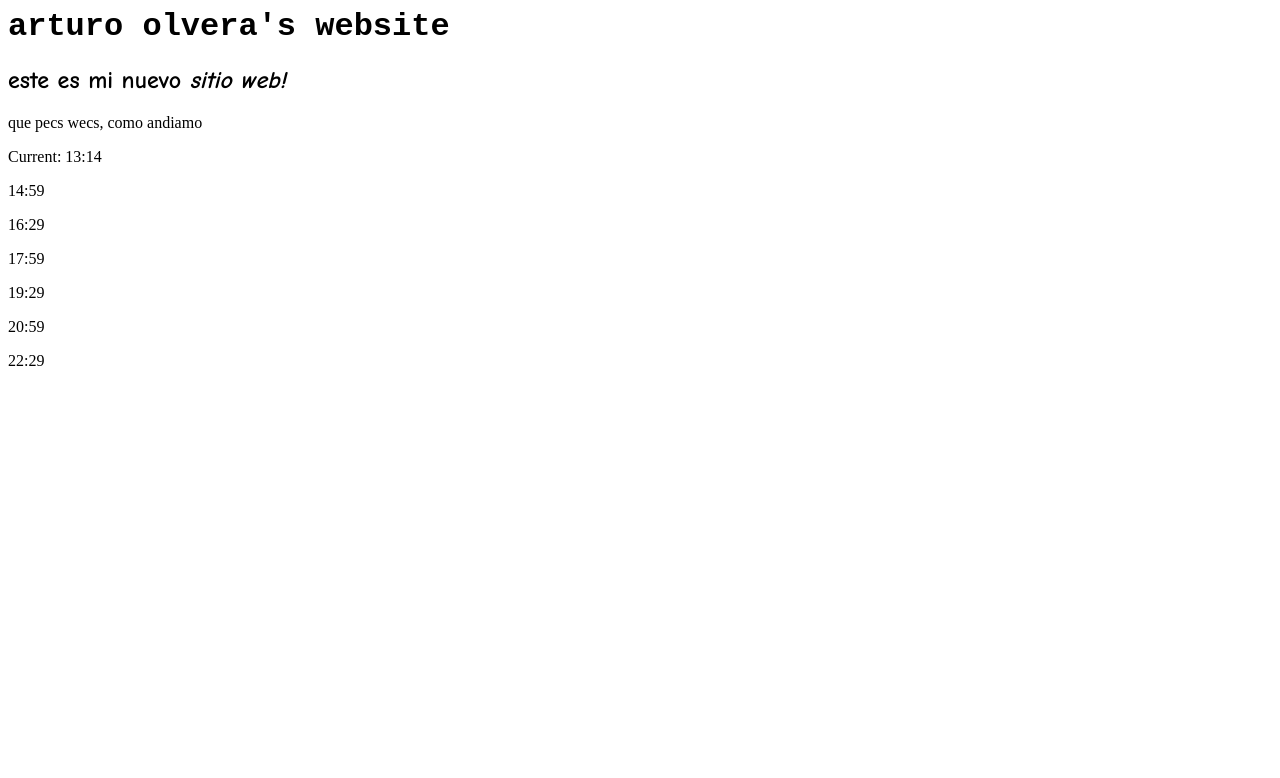
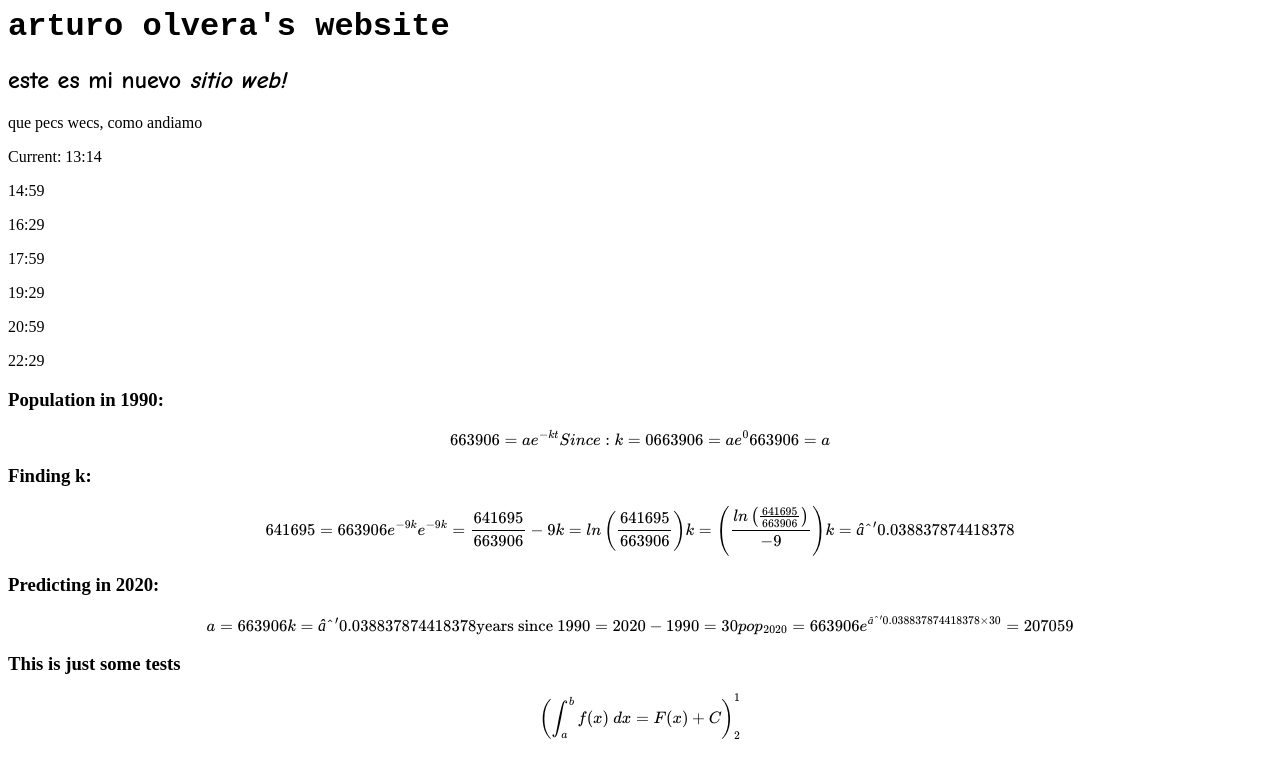
Before and after one commit to arturoolvera/arturoolvera.github.io, a plain HTML site: page index.html in a window 1280 px wide. Drawn offline with nearby package versions, Linux system fonts and the light colour scheme; some packages are replaced by stand-ins of ours.

Commit message:
added some math test files

```diff
--- a/index.html
+++ b/index.html
@@ -29,4 +29,49 @@ document.getElementById("6").innerHTML = timeFive.getHours() + ":" + timeFive.ge
 document.getElementById("7").innerHTML = timeSix.getHours() + ":" + timeSix.getMinutes();
 </script>
 </body>
+<head>
+  <meta charset="utf-8" />
+  <meta name="generator" content="pandoc" />
+  <meta name="viewport" content="width=device-width, initial-scale=1.0, user-scalable=yes" />
+  <title>mkdwn</title>
+  <style>
+      code{white-space: pre-wrap;}
+      span.smallcaps{font-variant: small-caps;}
+      span.underline{text-decoration: underline;}
+      div.column{display: inline-block; vertical-align: top; width: 50%;}
+  </style>
+  <script src="https://cdnjs.cloudflare.com/ajax/libs/mathjax/2.7.2/MathJax.js?config=TeX-AMS_CHTML-full" type="text/javascript"></script>
+  <!--[if lt IE 9]>
+    <script src="//cdnjs.cloudflare.com/ajax/libs/html5shiv/3.7.3/html5shiv-printshiv.min.js"></script>
+  <![endif]-->
+</head>
+<body>
+<h3 id="population-in-1990">Population in 1990:</h3>
+<p><span class="math display">\[
+663906 = ae^{-kt} \\
+Since: k = 0 \\
+663906 = ae^0 \\
+663906 = a
+\]</span></p>
+<h3 id="finding-k">Finding k:</h3>
+<p><span class="math display">\[
+641695 =  663906e^{-9k} \\
+e^{-9k} = \frac{641695}{663906} \\
+-9k = ln\left(\frac{641695}{663906}\right)\\
+k = \left( \frac{ln\left(\frac{641695}{663906}\right)}{-9} \right) \\
+k = −0.038837874418378
+\]</span></p>
+<h3 id="predicting-in-2020">Predicting in 2020:</h3>
+<p><span class="math display">\[
+a = 663906\\
+k = −0.038837874418378 \\
+\text{years since 1990} = 2020-1990 = 30 \\
+pop_{2020}=663906e^{−0.038837874418378\times30}=207059
+\]</span></p>
+<h3 id="this-is-just-some-tests">This is just some tests</h3>
+<p><span class="math display">\[
+\left( \int_a^b f(x) \ dx = F(x) + C \right)^1_2
+\]</span></p>
+</body>
 </html>
+</html>
```
